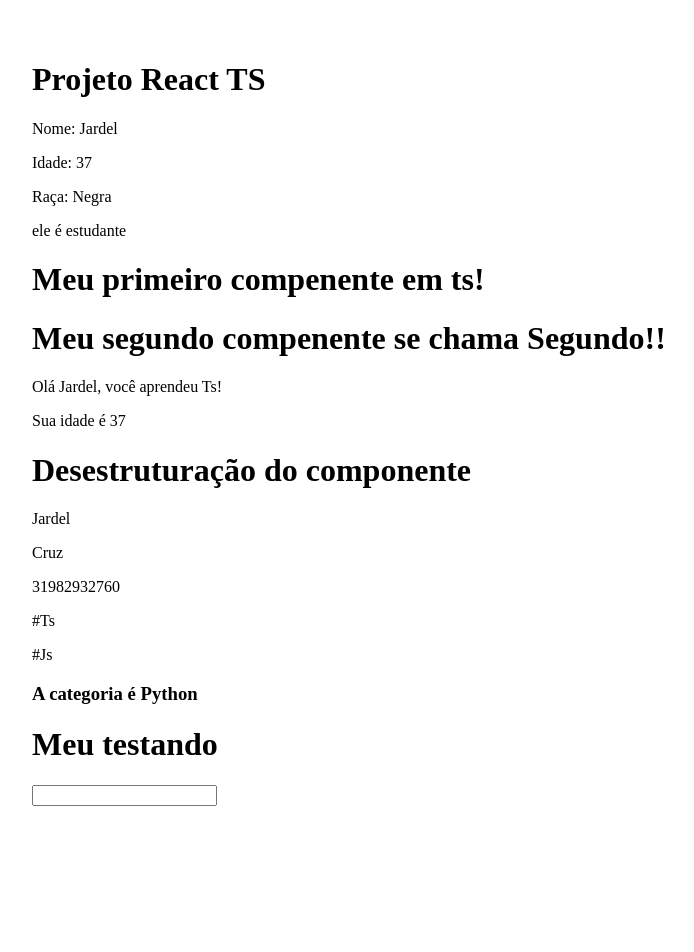
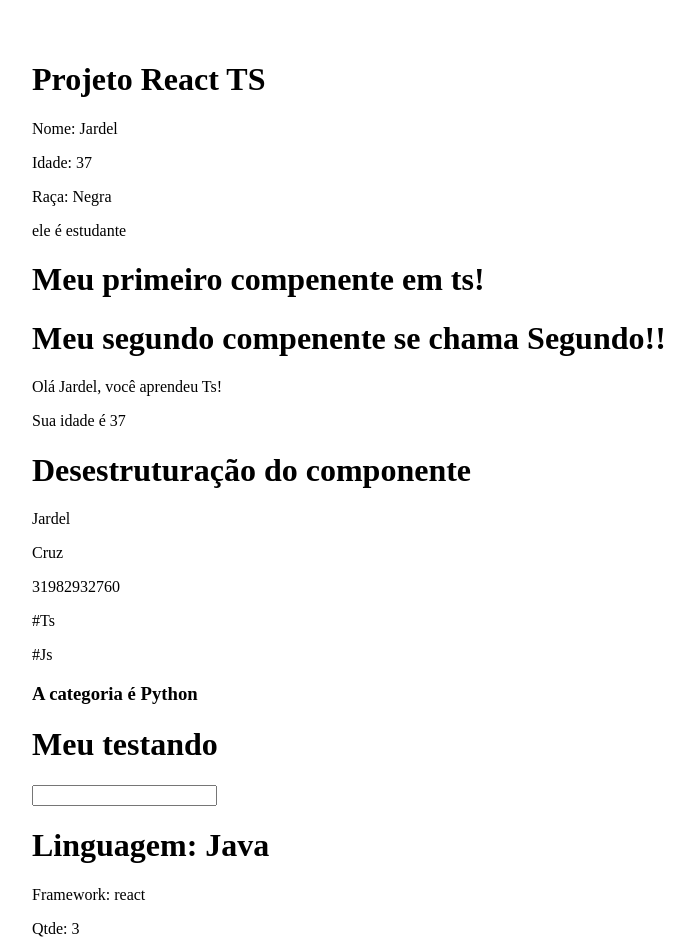
Before and after one commit to jadelcruz1/Curso-de-Typescript-com-react-e-node-js, a React (Create React App) app: page / in a window 1280 px wide. Shown: the top 952 px of the page, without its empty margins (8-702 px from the left). Built offline with nearby package versions, Linux system fonts and the light colour scheme.

Commit message:
Usando o contexto

```diff
--- a/src/App.tsx
+++ b/src/App.tsx
@@ -10,6 +10,7 @@
 // aula 6 - Hook useState
 
 import State from './components/State';
+import Context from './components/Context';
 
 interface IAppContext {
   language: string;
@@ -91,6 +92,8 @@
 
         <State />
 
+        <Context />
+
 
         </div>
 
--- /dev/null
+++ b/src/components/Context.tsx
@@ -0,0 +1,23 @@
+import React, { useContext } from 'react';
+
+import { AppContext } from "../App";
+
+
+const  Context = () => {
+
+  const details = useContext(AppContext)
+
+  return (
+    <>
+     {details && (
+       <div>
+         <h1>Linguagem: {details.language}</h1>
+         <p> Framework: {details.Framework}</p>
+         <p> Qtde: {details.Project}</p>
+       </div>
+     )}
+    </>
+  )
+}
+
+export default Context
```
